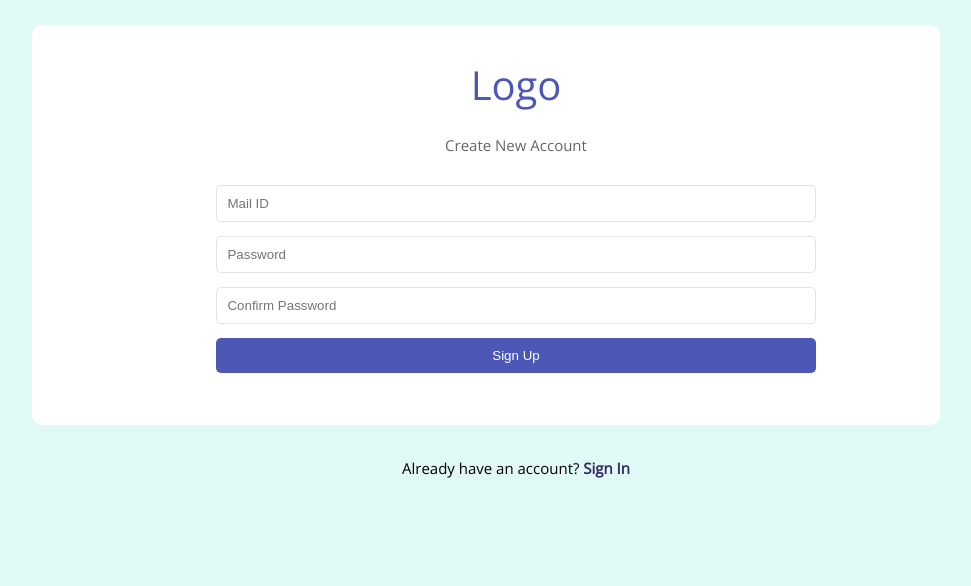
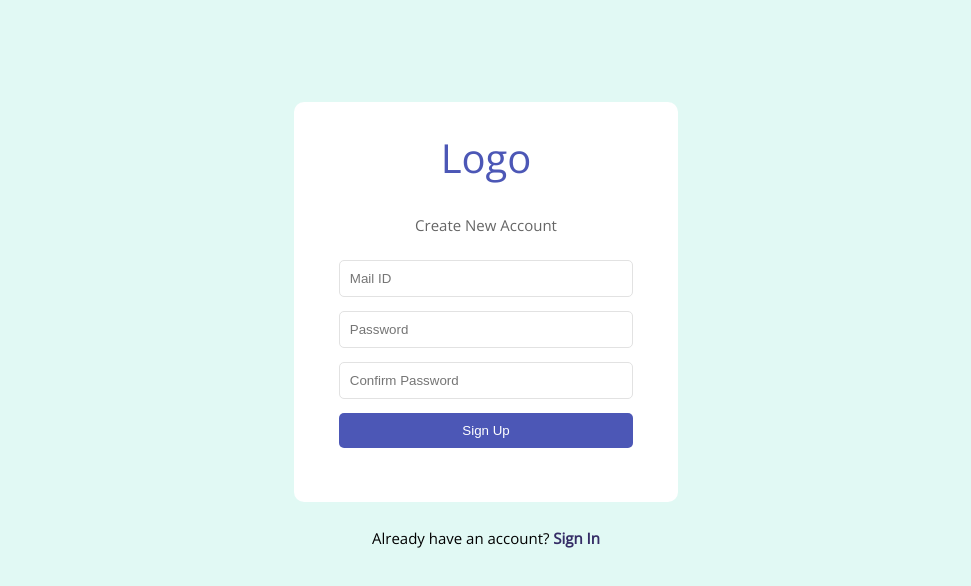
Before and after one commit to Akash8377/Real-Estate-Catalog, a React (Create React App) app in the folder client/real-estate-catalog/: page /signup in a window 1280 px wide. Shown: the top 586 px of the page, without its empty margins (154-1125 px from the left). Built offline with nearby package versions, Linux system fonts and the light colour scheme.

Commit message:
file-added

```diff
--- a/client/real-estate-catalog/src/Components/screen/SignIn.js
+++ b/client/real-estate-catalog/src/Components/screen/SignIn.js
@@ -40,7 +40,7 @@ const SignIn = () => {
         .catch(err => console.log(err))
     }
 
-    return <div className="form-container">
+    return <div className="form-container-main">
     <div className="form">
         <div className='font-s-l font-c-l logo-m-b'>Logo</div>
         <p className='font-s-sm b-m-signin para-m-b-sign font-opct'>Enter your credentials to access your account</p>
--- a/client/real-estate-catalog/src/Components/screen/SignUp.js
+++ b/client/real-estate-catalog/src/Components/screen/SignUp.js
@@ -47,7 +47,7 @@ const SignUp = () => {
         })
     }
 
-    return <div className="form-container">
+    return <div className="form-container-main">
         <div className="form">
             <div className='font-s-l font-c-l logo-m-b'>Logo</div>
             <p className='font-s-sm  font-opct'>Create New Account</p>
--- a/client/real-estate-catalog/src/Components/screen/signup-in.css
+++ b/client/real-estate-catalog/src/Components/screen/signup-in.css
@@ -3,7 +3,7 @@ body{
     background-color: #E1F9F4;
 }
 
-.form-container{
+.form-container-main{
     width: 30%;
     height: 25rem;
     border-radius: 0.625rem;
```
